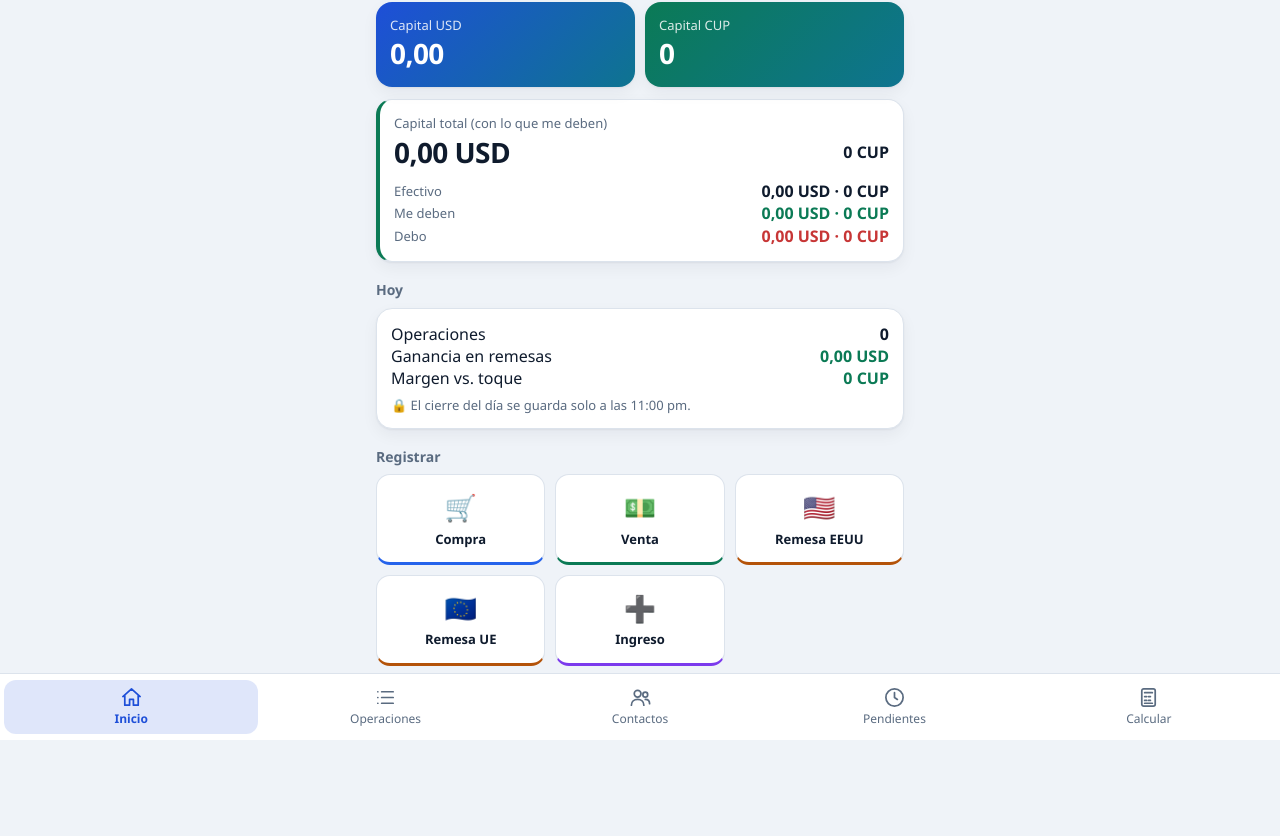
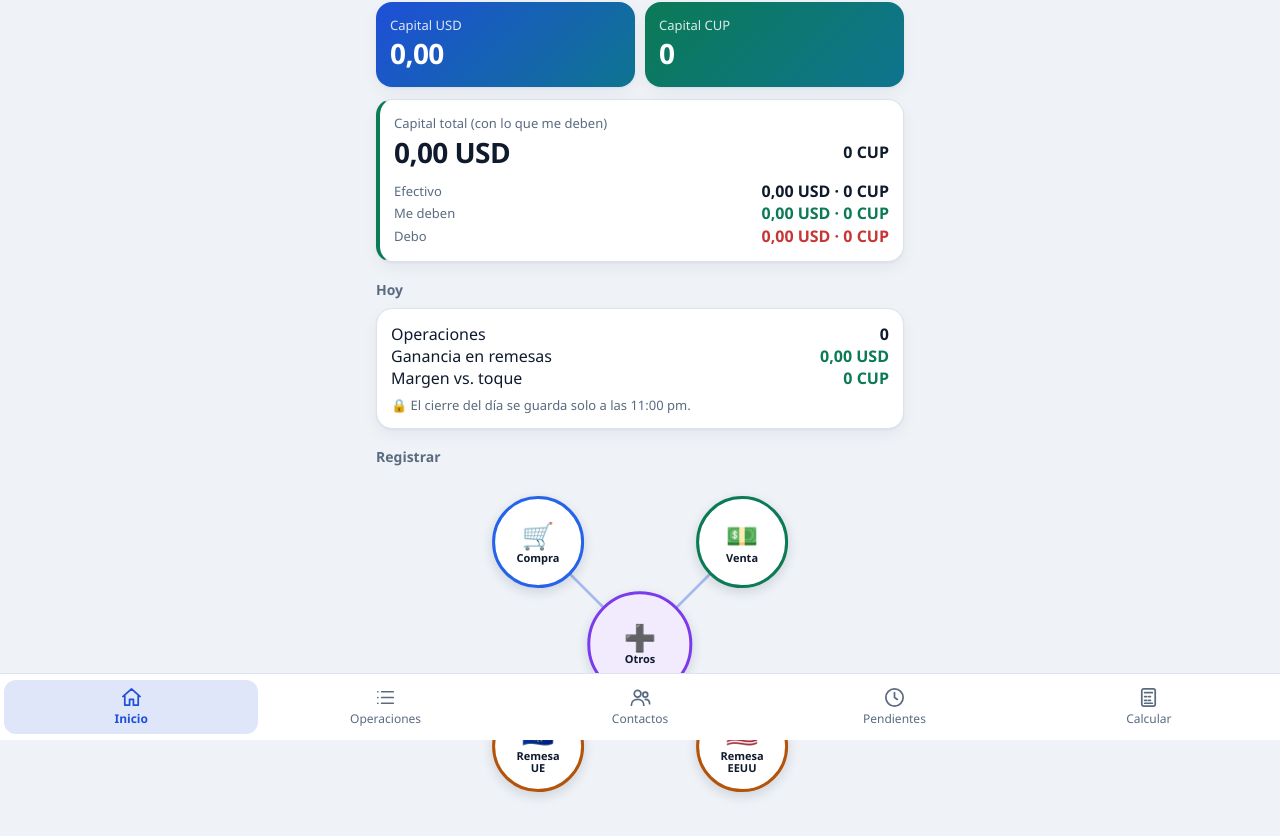
Before and after one commit to markitosantoniogutierrez-pixel/Mi-caja, a plain HTML site: page index.html in a window 1280 px wide. Shown: the part 60-896 px from the top of the page. Before the commit the page ends 818 px from the top, so only its background shows below. Drawn offline with Linux system fonts and the light colour scheme.

Commit message:
Update index.html

```diff
--- a/index.html
+++ b/index.html
@@ -450,6 +450,25 @@ window.opl=function(){
  }
 };
 })();
+(function(){
+const st=document.createElement('style');
+st.textContent=`
+.xs{position:relative;width:100%;max-width:340px;aspect-ratio:1/1;margin:8px auto 14px}
+.xs svg{position:absolute;inset:0;width:100%;height:100%}
+.xs .tile{position:absolute;width:27%;aspect-ratio:1/1;padding:0;border-radius:50%;justify-content:center;gap:2px;font-size:11px;line-height:1.1;text-align:center;transform:translate(-50%,-50%);box-shadow:0 4px 12px rgba(15,27,45,.15)}
+.xs .tile span{font-size:26px}
+.xs .tile:active{transform:translate(-50%,-50%) scale(.93)}
+.xs .tile.b-compra{border:3px solid var(--c-compra)}
+.xs .tile.b-venta{border:3px solid var(--c-venta)}
+.xs .tile.b-rUS,.xs .tile.b-rEU{border:3px solid var(--c-rem)}
+.xs .tile.b-ing{border:3px solid var(--c-ing);width:31%;background:color-mix(in srgb,var(--c-ing) 10%,var(--card))}`;
+document.head.appendChild(st);
+const P=[['compra','🛒','Compra',20,20],['venta','💵','Venta',80,20],['rEU','🇪🇺','Remesa<br>UE',20,80],['rUS','🇺🇸','Remesa<br>EEUU',80,80],['ing','➕','Otros',50,50]];
+const X='<h3>Registrar</h3><div class="xs"><svg viewBox="0 0 100 100"><path d="M20 20L80 80M80 20L20 80" stroke="var(--acc)" stroke-opacity=".35" stroke-width=".8" fill="none"/></svg>'
++P.map(p=>`<button class="tile b-${p[0]}" style="left:${p[3]}%;top:${p[4]}%" onclick="opForm('${p[0]}')"><span>${p[1]}</span>${p[2]}</button>`).join('')+'</div>';
+const h0=window.home;
+window.home=function(){return h0().replace(/<h3>Registrar<\/h3><div class="grid"[^>]*>[\s\S]*?<\/div>/,X)};
+})();
 
 boot();
 
```
